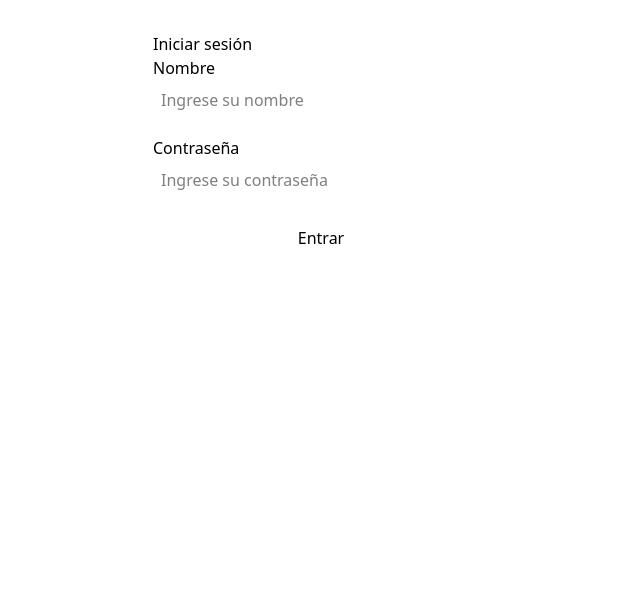
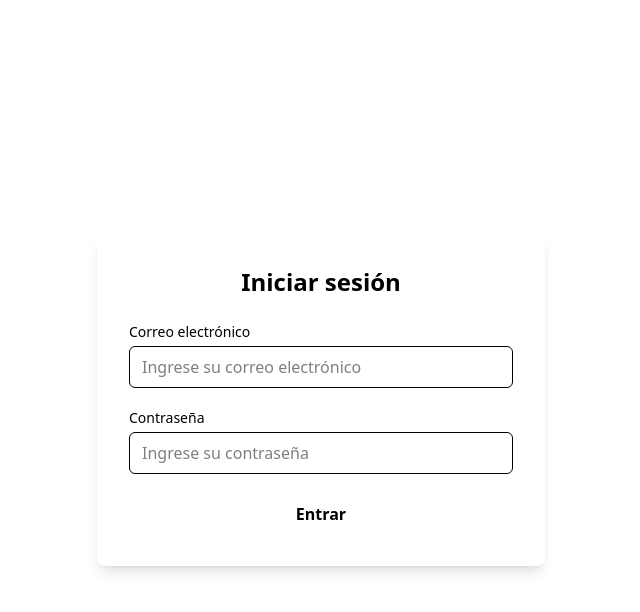
Before and after one commit to Chrystian-Calderon/Reto-Factus, a React app in the folder frontend/: page / in a window 1280 px wide. Shown: the top 612 px of the page, without its empty margins (319-959 px from the left). Built offline with nearby package versions, Linux system fonts and the light colour scheme; the HTML template or start-up script is replaced by a standard one.

Commit message:
added functionality with token

```diff
--- a/frontend/src/pages/Login.jsx
+++ b/frontend/src/pages/Login.jsx
@@ -1,52 +1,67 @@
 import { useState } from 'react';
+import { login as loginApi } from '../services/auth';
 
 function Login({ onLogin }) {
-  const [username, setUsername] = useState('');
+  const [email, setEmail] = useState('');
   const [password, setPassword] = useState('');
   const [error, setError] = useState('');
 
   const handleSubmit = async (e) => {
     e.preventDefault();
     setError('');
-    // Simulación de login, reemplazar con llamada real a backend
-    if (username === 'admin' && password === 'admin') {
-      onLogin({ username });
+    try {
+      const result = await loginApi({ email: email, password });
+      if (!result.success) {
+        setError(result.message || 'Credenciales inválidas');
+      }
+      onLogin(result.user);
+    } catch (err) {
+      if (err.details) {
+        setError(err.details);
       } else {
-      setError('Nombre o contraseña incorrectos');
+        setError(err.message || 'Credenciales inválidas');
+      }
     }
   };
 
   return (
-    <div className="login-container" style={{ maxWidth: 400, margin: 'auto', padding: 32 }}>
-      <h2>Iniciar sesión</h2>
-      <form onSubmit={handleSubmit}>
-        <div style={{ marginBottom: 16 }}>
-          <label htmlFor="username">Nombre</label>
+    <div className="min-h-screen flex items-center justify-center bg-muted">
+      <div className="w-full max-w-md p-8 rounded-lg shadow-lg bg-card">
+        <h2 className="text-2xl font-bold mb-6 text-center text-foreground">Iniciar sesión</h2>
+        <form onSubmit={handleSubmit} className="space-y-5">
+          <div>
+            <label htmlFor="email" className="block mb-1 text-sm font-medium text-muted-foreground">Correo electrónico</label>
             <input
-            id="username"
+              id="email"
               type="text"
-            value={username}
-            onChange={e => setUsername(e.target.value)}
-            required
-            style={{ width: '100%', padding: 8 }}
-            placeholder="Ingrese su nombre"
+              value={email}
+              onChange={e => setEmail(e.target.value)}
+              className="w-full px-3 py-2 border rounded-md bg-input text-foreground focus:outline-none focus:ring-2 focus:ring-primary"
+              placeholder="Ingrese su correo electrónico"
             />
+            {error.email && <div className="text-destructive mt-1 text-sm">{error.email}</div>}
           </div>
-        <div style={{ marginBottom: 16 }}>
-          <label htmlFor="password">Contraseña</label>
+          <div>
+            <label htmlFor="password" className="block mb-1 text-sm font-medium text-muted-foreground">Contraseña</label>
             <input
               id="password"
               type="password"
               value={password}
               onChange={e => setPassword(e.target.value)}
-            required
-            style={{ width: '100%', padding: 8 }}
+              className="w-full px-3 py-2 border rounded-md bg-input text-foreground focus:outline-none focus:ring-2 focus:ring-primary"
               placeholder="Ingrese su contraseña"
             />
+            {error.password && <div className="text-destructive mb-2 text-sm">{error.password}</div>}
           </div>
-        {error && <div style={{ color: 'red', marginBottom: 16 }}>{error}</div>}
-        <button type="submit" style={{ width: '100%', padding: 10 }}>Entrar</button>
+          {error.general && <div className="text-destructive mb-2 text-sm">{error.general}</div>}
+          <button
+            type="submit"
+            className="w-full py-2 rounded-md bg-primary text-primary-foreground font-semibold hover:bg-primary/90 transition"
+          >
+            Entrar
+          </button>
         </form>
+      </div>
     </div>
   );
 }
```
Lines whose indentation alone changed are shown as unchanged.
